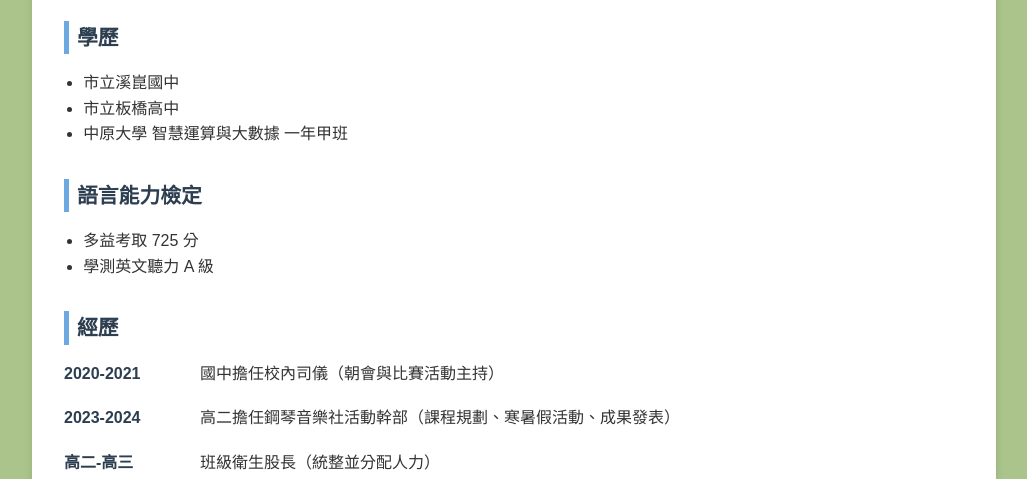
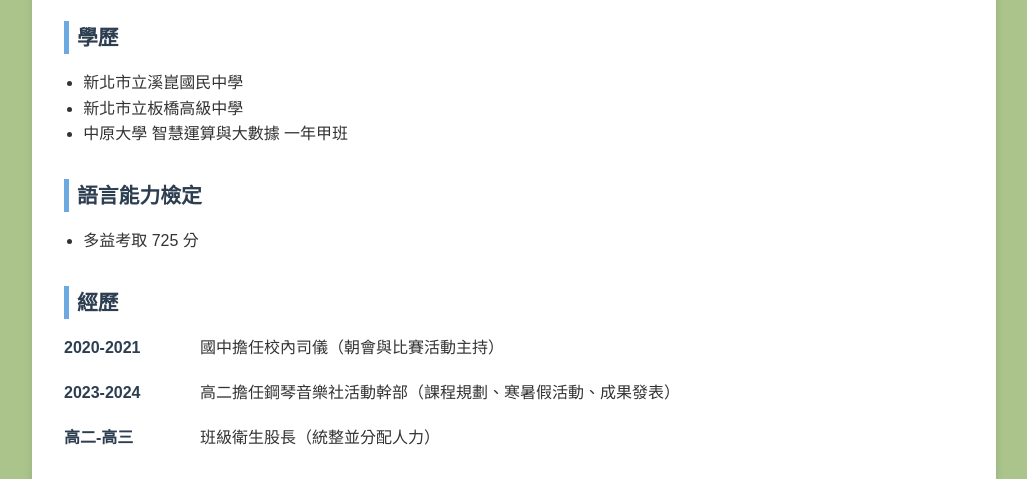
Before and after one commit to ashleyho1215/Website, a plain HTML site: page index.html in a window 1280 px wide. Shown: the part 245-724 px from the top of the page, without its empty margins (126-1153 px from the left). Drawn offline with Linux system fonts and the light colour scheme.

Commit message:
Update index.html

```diff
--- a/index.html
+++ b/index.html
@@ -112,8 +112,8 @@
     <section>
       <h2>學歷</h2>
       <ul>
-        <li>市立溪崑國中</li>
-        <li>市立板橋高中</li>
+        <li>新北市立溪崑國民中學</li>
+        <li>新北市立板橋高級中學</li>
         <li>中原大學 智慧運算與大數據 一年甲班</li>
       </ul>
     </section>
@@ -122,7 +122,6 @@
       <h2>語言能力檢定</h2>
       <ul>
         <li>多益考取 725 分</li>
-        <li>學測英文聽力 A 級</li>
       </ul>
     </section>
 
```
